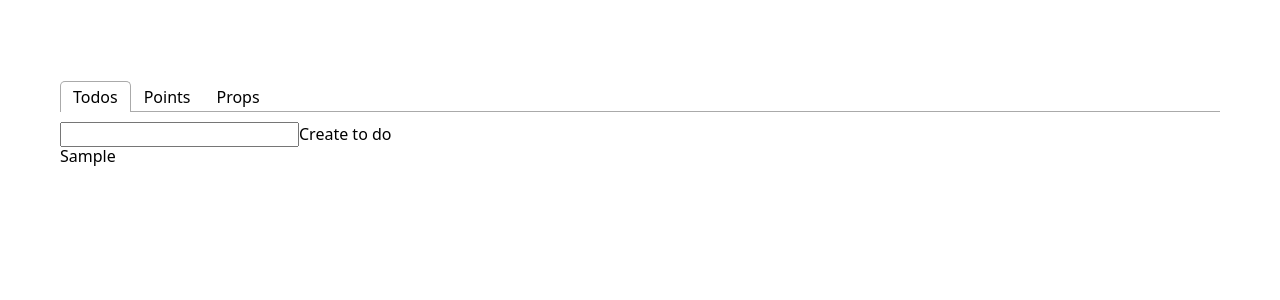
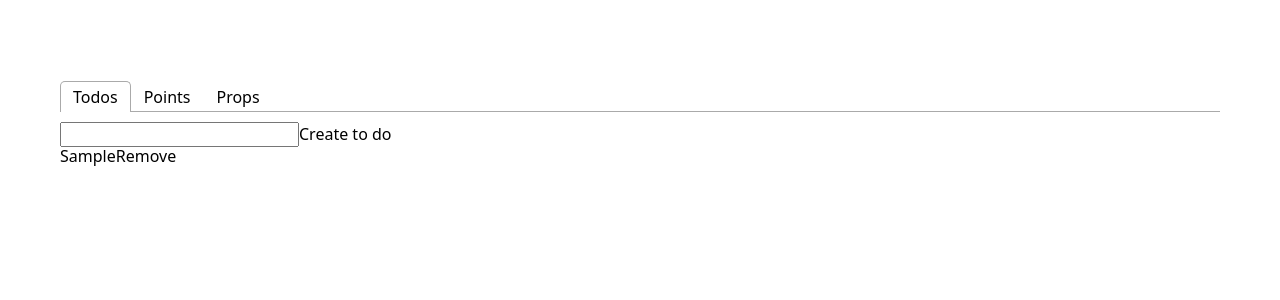
Before and after one commit to qboww/bootcamp-70-react-practice, a React (Vite) app: page /todos in a window 1280 px wide. Both pictures are taken after typing "Sample" into the empty fields and a click on the button "Create to do". Shown: the top 300 px of the page. Built offline with nearby package versions, Linux system fonts and the light colour scheme.

Commit message:
Added 3 tasks

```diff
--- a/src/components/Natification/Natification.jsx
+++ /dev/null
@@ -1,4 +0,0 @@
-import s from './Natification.module.css';
-export const Natification = ({ text }) => {
-  return <h3 className={s.title}>{text}</h3>;
-};
--- /dev/null
+++ b/src/components/Notification/Notification.jsx
@@ -0,0 +1,4 @@
+import s from './Notification.module.css';
+export const Notification = ({ text }) => {
+  return <h3 className={s.title}>{text}</h3>;
+};
--- a/src/components/TodoList/TodoList.jsx
+++ b/src/components/TodoList/TodoList.jsx
@@ -1,9 +1,11 @@
-export const TodoList = ({ todos }) => {
-  console.log(todos);
+export const TodoList = ({ todos, handleDelete }) => {
   return (
     <ul>
       {todos.map(item => (
-        <li key={item.id}>{item.text}</li>
+        <li key={item.id}>
+          {item.text}
+          <button onClick={() => handleDelete(item.id)}>Remove</button>
+        </li>
       ))}
     </ul>
   );
--- a/src/components/index.js
+++ b/src/components/index.js
@@ -5,6 +5,6 @@ export * from './BlogCard/BlogCard';
 export * from './Heading/Heading';
 export * from './PointsOptions/PointsOptions';
 export * from './PointsStatistic/PointsStatistic';
-export * from './Natification/Natification';
+export * from './Notification/Notification';
 export * from './Form/Form';
 export * from './TodoList/TodoList';
--- a/src/tabs/Points/Points.jsx
+++ b/src/tabs/Points/Points.jsx
@@ -1,5 +1,5 @@
 import { PointsOptions, PointsStatistic } from 'components';
-import { Natification } from '../../components';
+import { Notification } from '../../components';
 
 import { useLocalStorage } from 'hooks/useLocalStorage';
 
@@ -29,7 +29,7 @@ export const Points = () => {
       {total > 0 ? (
         <PointsStatistic total={total} statistics={Object.entries(points)} />
       ) : (
-        <Natification text="No points" />
+        <Notification text="No points" />
       )}
     </div>
   );
--- a/src/tabs/Todos/Todos.jsx
+++ b/src/tabs/Todos/Todos.jsx
@@ -2,6 +2,7 @@ import { Form, TodoList } from 'components';
 import { nanoid } from 'nanoid';
 
 import { useLocalStorage } from '../../hooks/useLocalStorage';
+import { Notification } from '../../components';
 
 export const Todos = () => {
   const [todos, setTodos] = useLocalStorage('todos', []);
@@ -10,11 +11,17 @@ export const Todos = () => {
     const toDo = { text, id: nanoid() };
     setTodos([...todos, toDo]);
   };
-  console.log(todos);
+
+  const handleDelete = (todoId) => {
+    setTodos(todos.filter(item => {
+      return item.id !== todoId;
+    }));
+  };
+
   return (
     <div>
       <Form onSubmit={onSubmit} />
-      <TodoList todos={todos} />
+      {todos.length ? <TodoList todos={todos} handleDelete={handleDelete} /> : <Notification text="All tasks are completed! 😉" />}
     </div>
   );
 };
```
Also changed, not shown: src/components/Notification/Notification.module.css (renamed from src/components/Natification/Natification.module.css).
